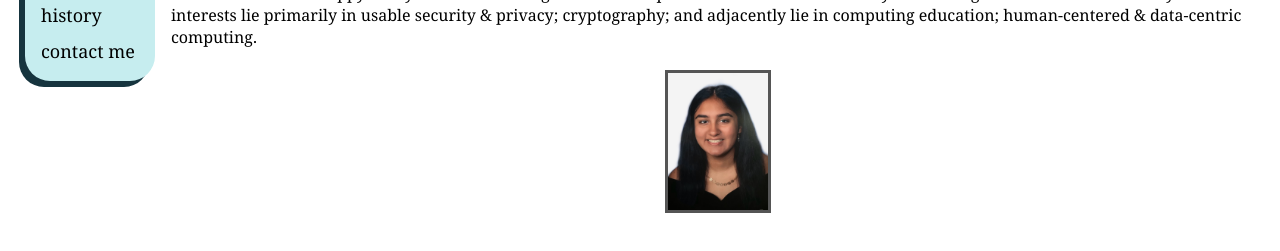
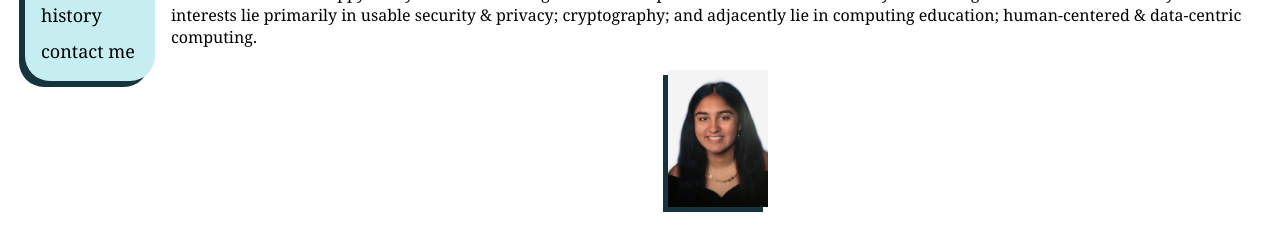
Before and after one commit to aarushi-dubey/aarushi-dubey.github.io, a plain HTML site: page index.html in a window 1280 px wide. Shown: the part 167-418 px from the top of the page. Drawn offline with Linux system fonts and the light colour scheme.

Commit message:
shadwo change

```diff
--- a/index.html
+++ b/index.html
@@ -30,7 +30,7 @@
     the University of Washington in the fall of 2024! My research interests lie primarily in usable security & privacy; cryptography;
     and adjacently lie in computing education; human-centered & data-centric computing.
     <br><br>
-    <div class = "img-container" style = "text-align: center!important;"><img src = "logos/myface.jpg" style = "border: 3px solid #555;" alt = "my face photo goes here" width = "100" height = "auto"/></div>
+    <div class = "img-container" style = "text-align: center!important;"><img src = "logos/myface.jpg" style = "box-shadow: -5px 5px rgb(22, 52, 62);" alt = "my face photo goes here" width = "100" height = "auto"/></div>
 </div>
 </div>
 
```
